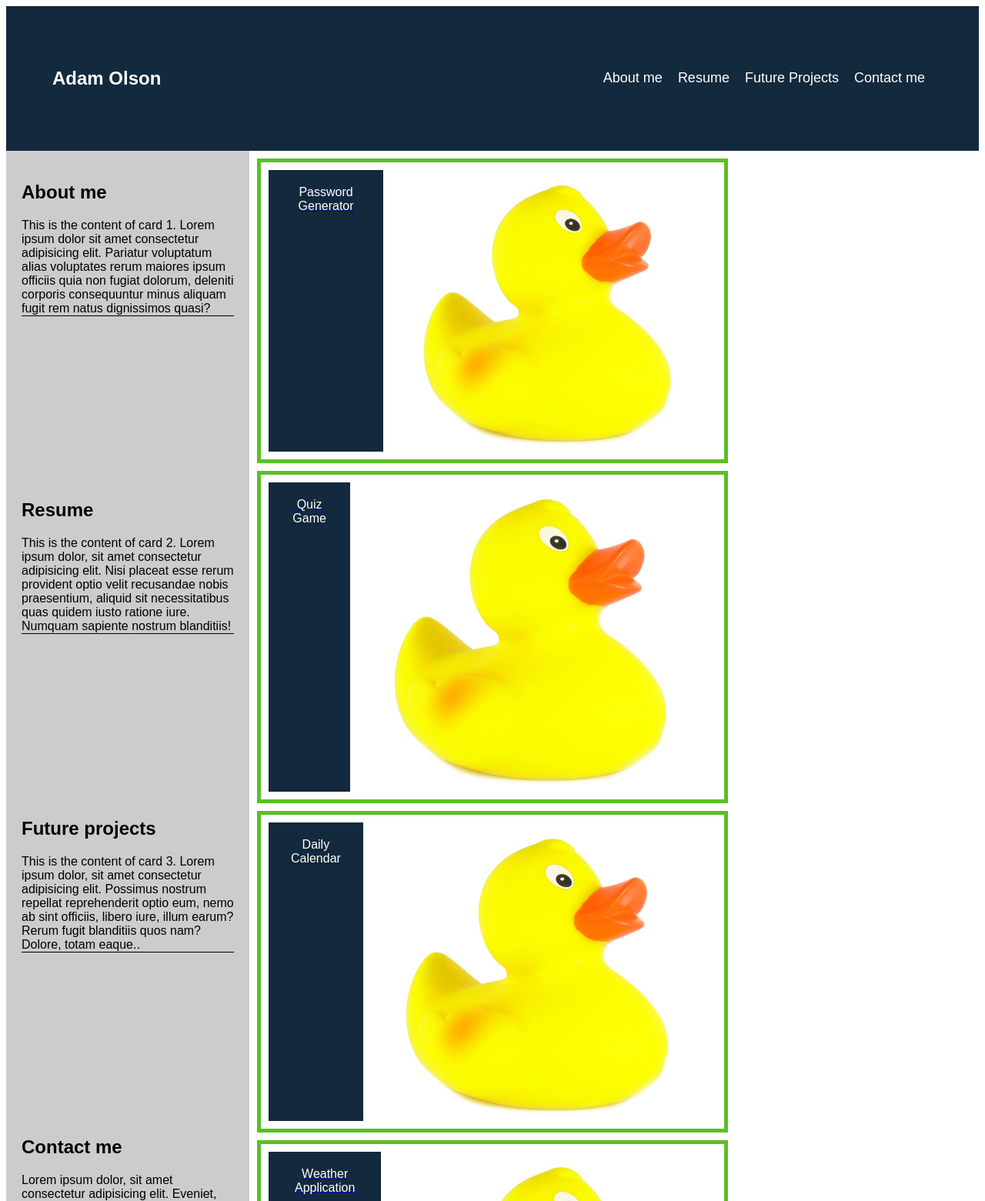
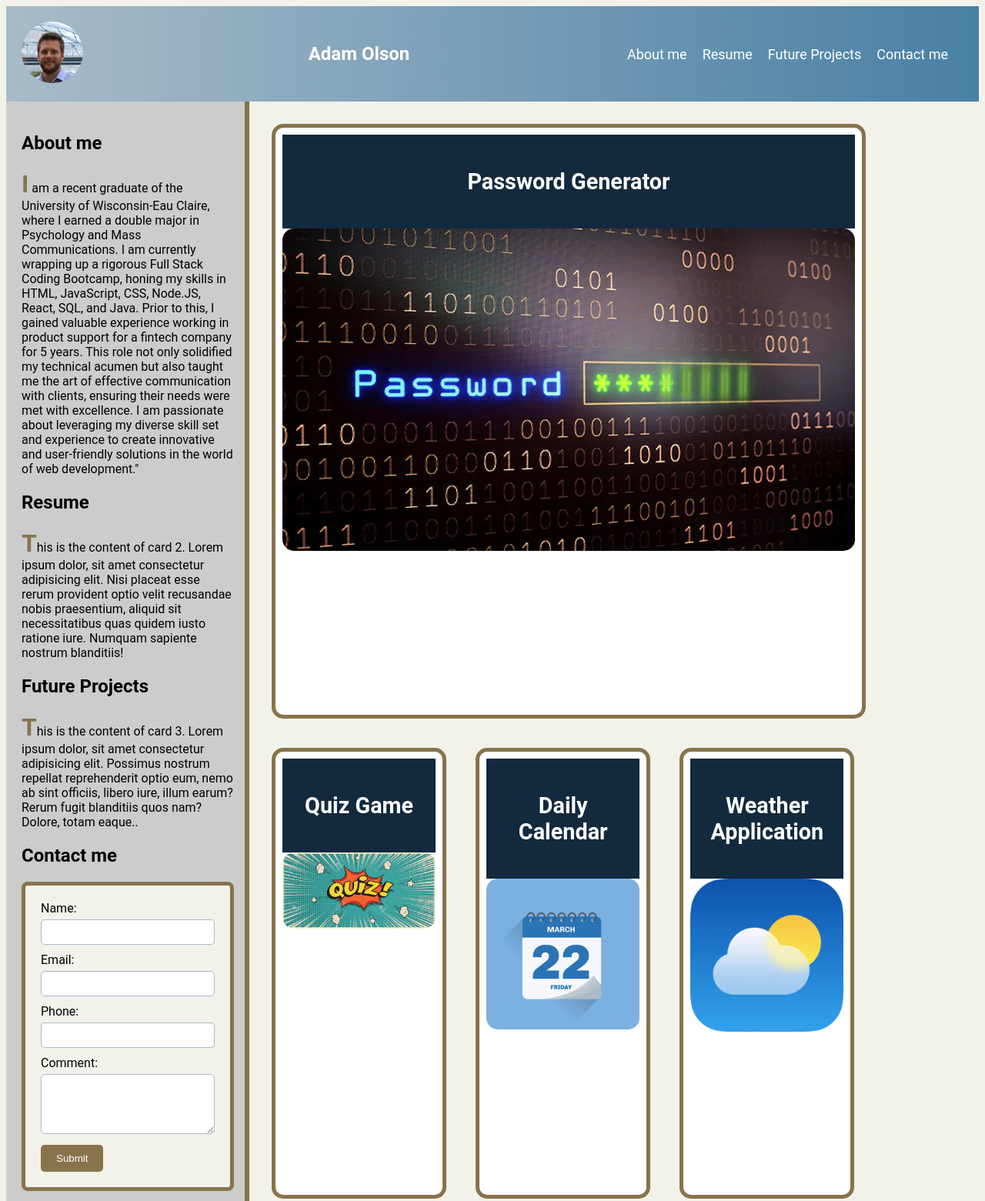
Before and after one commit to adamolson11/Babylon-Begins, a plain HTML site: page index.html in a window 1280 px wide. Shown: the top 1561 px of the page at 77% size. Drawn offline with Linux system fonts and the light colour scheme.

Commit message:
made a lot of changes to layout and made it more professional looking

```diff
--- a/css/style.css
+++ b/css/style.css
@@ -3,170 +3,189 @@
 }
 
 body {
-
-  font-family: Arial, Helvetica, sans-serif;
+  font-family: Roboto;
+  background-color: #F2F2EB;
 }
 
-main {
+.main-header {
   display: flex;
-  /* Forces elements to the next line if they don't fit */
-  flex-wrap: wrap;
-  margin-top: 2%;
+  align-items: center;
+  justify-content: space-between;
+  padding: 60px;
+  background: #13293d;
+  background: linear-gradient(to right, #A9BBC8, #4880a5);
+  color: #fff;
+  padding: 20px;
+}
+
+.main-header img.resumePhoto {
+  width: 80px;
+  height: 80px;
+  border-radius: 50%;
+  object-fit: cover;
+  margin-right: 10px;
 }
 
 
 
-.main-header {
+img.resumePhoto:hover {
+  box-shadow: 0 0 10px rgba(240, 235, 235, 0.5); /* Add a shadow on hover */
+}
+.main-header h1 {
+  font-size: 24px;
+}
+
+.main-header ul {
+  list-style: none;
+  margin: 0;
+  padding: 0;
   display: flex;
-  /* Forces elements to the next line if they don't fit */
-  align-items: center;
-  flex-wrap: wrap;
-  justify-content: space-between;
-  padding: 60px;
-  background: #13293d;
-  color: #fff;
-  width: 100%; /* Make the header span the full width */
+}
+
+.main-header li {
+  margin-right: 20px;
 
 }
 
+.main-header a {
+  text-decoration: none;
+  color: white;
+  font-size: 18px;
+}
 
-
-.header-links {
+.split-screen {
   display: flex;
 }
 
-.header-links ul {
-  list-style-type: none;
-  display: flex;
-}
-
-.header-links li {
-  margin: 0 10px;
-}
-
-.header-links a {
-  text-decoration: none;
-  color: white;
-  font-size: 18px;
-  scroll-behavior: smooth;
-}
-
-.header-links a:hover {
-  text-decoration: underline;
-}
-
-/* Container for flexboxes */
-section {
-display: flex;
-}
-
-/* Style the navigation menu */
-aside {
- max-width: 25%;
-  background: #ccc;
+.aside-container {
+  flex: 0 0 25%;
+  background-color: #ccc;
   padding: 20px;
 }
 
-
-/* Style the content */
-.projects-container{
-display:flexbox;
-  max-width: 50%;
-
-}
-
-/* Style the footer */
-footer {
-
-  background-color: #777;
-  padding: 10px;
-  text-align: center;
-  color: white;
-}
-
-.container {
-  display: flex;
-  flex-wrap: wrap;
-  justify-content: space-between; /* Align the aside and article sections */
-  margin-top: 2%;
+/* Vertical line alongside the aside cards */
+.aside-container {
+  position: relative;
 }
 
 
-.card-container {
-  display: grid;
-
- }
-
-.projects {
-  display: flex;
-  justify-content: space-between;
-  flex-wrap: wrap;
-  gap: 50px;
+/* Vertical line alongside the aside cards */
+.aside-container::after {
+  content: "";
+  display: block;
+  position: absolute;
+  top: 0;
+  bottom: 0;
+  right: 0;
+  width: 6px; /* Adjust the width of the vertical line */
+  background-color: #88734C; /* Accent color */
 }
 
-
-/* Style for individual project cards */
-.projectcard {
-  border: 5px solid rgb(90, 192, 36);
-  background-color: #fff;
-  padding: 10px;
-  margin: 10px;
+.projects-container {
+  flex: 1;
   display: flex;
-  justify-content: center;
-  flex: 1 0 0;
-  text-align: center;
+  flex-wrap: wrap;
+  gap: 20px;
+  padding: 20px;
 }
 
+.asidecards {
+  margin-bottom: 20px;
+  transition: box-shadow 0.3 ease-in-out;
+  border-color: bold;
+}
 
+.asidecards:hover {
+  box-shadow: 0 0 10px rgba(0, 0, 0, 0.5); /* Add a shadow on hover */
+}
+.projectcard {
+  border: 5px solid #88734C;
+
+  background-color: #fff;
+  padding: 1%;
+  margin: 1%;
+  flex: 0 0 25%;
+  max-width: 25%; /*this set the width and height*/
+  transition: box-shadow 0.3s ease-in-out;
+  border-radius: 15px; /* Add rounded corners to the project cards */
+  overflow: hidden;
+}
 
 .projectcard header {
   padding: 20px;
   background: #13293d;
   color: #fff;
-}
-
-.projectcard img  {
-  width: 100%;
-  min-width: 400px;
+  font-size: 1.2rem;
+  text-align: center;
 }
 
 
-
-.asidecards{
-  display:flexbox;
+.larger-card {
+  flex: 0 0 95%; /* Width of the first (larger) project card */
+  max-width: 85%; /* Set the maximum width of the first (larger) project card */
+}
 
 
+.projectcard:hover {
+  box-shadow: 0 0 10px rgba(0, 0, 0, 0.5); /* Adds a shadow and a  hover */
+}
 
 
-.asidecards header {
-  padding: 20px;
-}
-
-.asidecards p {
-  text-align: center;
-}
-
-.asidecards img {
+.project-Card-Images {
   width: 100%;
 }
 
-
-.asidecards:hover,.projectcard:hover {
-  background-color: #f0f0f0;
-  border-color: #999;
+.projectcard img {
+  width: 100%;
+  border-radius: 15px;
+  object-fit: cover;
 }
 
-.asidep{
-  border-bottom: 1px solid black;
-
+.footer {
+  background-color: #88734C;
+  padding: 10px;
+  text-align: center;
+  color: white;
+  background: linear-gradient(to right, #13293d, #4880a5);
 }
 
-#password-generator-card {
-  grid-column: span 4; /* Make it span two columns */
+
+.asidecards p::first-letter {
+  font-size: 2em;
+  color: #88734C; /* Accent color for the first letter */
+  font-weight: bold;
 }
 
-.aside-container {
-  flex: 0 0 25%; /* Adjust the width of the aside */
-  background-color: #ccc;
+.contact-form {
   padding: 20px;
+  border: 5px solid #88734C; /* Accent color */
+  background-color: #F2F2EB; /* Neutral color */
+  border-radius: 8px; /* Rounded edges */
 }
+
+.contact-form label {
+  display: block;
+  margin-bottom: 5px;
+}
+
+.contact-form input,
+.contact-form textarea {
+  width: 100%;
+  padding: 8px;
+  margin-bottom: 10px;
+  border: 1px solid #A9BBC8; /* Headline color */
+  border-radius: 5px;
+}
+
+.contact-form textarea {
+  resize: vertical; /* Allows vertical resizing of the textarea */
+}
+
+.contact-form button {
+  padding: 10px 20px;
+  background-color: #88734C; /* Accent color */
+  color: #fff;
+  border: none;
+  border-radius: 5px;
+  cursor: pointer;
+}
--- a/index.html
+++ b/index.html
@@ -1,5 +1,6 @@
 <!DOCTYPE html>
 <html lang="en">
+
 <head>
   <title>CSS Template</title>
   <meta charset="utf-8">
@@ -7,69 +8,112 @@
   <link rel="stylesheet" href="./css/style.css">
   <link rel="stylesheet" href="./css/reset.css">
 </head>
+
 <body>
   <header class="main-header">
-    <h2>Adam Olson</h2>
+    <a href="https://www.linkedin.com/in/adam-olson-aab562201/" target="_blank">
+    <img class ="resumePhoto" src="./images/Resume Photo.jpg"/>
+    </a>
+    <h1>Adam Olson</h1>
+
     <div class="header-links">
       <ul>
-        <li><a href="#asidecard1">About me</a></li>
-        <li><a href="#asidecard2">Resume</a></li>
-        <li><a href="#asidecard3">Future Projects</a></li>
-        <li><a href="#asidecard4">Contact me</a></li>
+        <li><a href="#aboutme">About me</a></li>
+        <li><a href="#resume">Resume</a></li>
+        <li><a href="#futureprojects">Future Projects</a></li>
+        <li><a href="#contactme">Contact me</a></li>
       </ul>
     </div>
   </header>
 
-  <section class="aside-and-article" >
-    <aside class="card-container">
-        <div id="asidecard1" class="asidecards">
-          <h2>About me</h2>
-          <p class="asidep">This is the content of card 1. Lorem ipsum dolor sit amet consectetur adipisicing elit. Pariatur voluptatum alias voluptates rerum maiores ipsum officiis quia non fugiat dolorum, deleniti corporis consequuntur minus aliquam fugit rem natus dignissimos quasi?</p>
+  <section class="main-content">
+    <div class="split-screen">
+      <aside class="aside-container">
+        <div id="aboutme" class="asidecards">
+          <header>
+            <h2>About me</h2>
+          </header>
+          <p class="asidep"> I am a recent graduate of the University of Wisconsin-Eau Claire, where I earned a double major in Psychology and Mass Communications. I am currently wrapping up a rigorous Full Stack Coding Bootcamp, honing my skills in HTML, JavaScript, CSS, Node.JS, React, SQL, and Java. Prior to this, I gained valuable experience working in product support for a fintech company for 5 years. This role not only solidified my technical acumen but also taught me the art of effective communication with clients, ensuring their needs were met with excellence. I am passionate about leveraging my diverse skill set and experience to create innovative and user-friendly solutions in the world of web development."</p>
         </div>
-        <div id="asidecard2" class="asidecards">
-          <h2>Resume</h2>
-          <p class="asidep">This is the content of card 2. Lorem ipsum dolor, sit amet consectetur adipisicing elit. Nisi placeat esse rerum provident optio velit recusandae nobis praesentium, aliquid sit necessitatibus quas quidem iusto ratione iure. Numquam sapiente nostrum blanditiis!</p>
+        <div id="resume" class="asidecards">
+          <header>
+            <h2>Resume</h2>
+          </header>
+          <p class="asidep">This is the content of card 2. Lorem ipsum dolor, sit amet consectetur adipisicing elit. Nisi
+            placeat esse rerum provident optio velit recusandae nobis praesentium, aliquid sit necessitatibus quas quidem
+            iusto ratione iure. Numquam sapiente nostrum blanditiis!</p>
         </div>
-        <div id="asidecard3" class="asidecards">
-          <h2>Future projects</h2>
-          <p class="asidep">This is the content of card 3. Lorem ipsum dolor, sit amet consectetur adipisicing elit. Possimus nostrum repellat reprehenderit optio eum, nemo ab sint officiis, libero iure, illum earum? Rerum fugit blanditiis quos nam? Dolore, totam eaque..</p>
+        <div id="futureprojects" class="asidecards">
+          <header>
+            <h2>Future Projects</h2>
+          </header>
+          <p class="asidep">This is the content of card 3. Lorem ipsum dolor, sit amet consectetur adipisicing elit.
+            Possimus nostrum repellat reprehenderit optio eum, nemo ab sint officiis, libero iure, illum earum? Rerum
+            fugit blanditiis quos nam? Dolore, totam eaque..</p>
         </div>
-        <div id="asidecard4" class="asidecards">
-          <h2>Contact me</h2>
-          <p class="asidep">Lorem ipsum dolor, sit amet consectetur adipisicing elit. Eveniet, laboriosam. Vel possimus impedit libero, excepturi suscipit, rerum labore cupiditate deleniti nesciunt eveniet quis perspiciatis nobis commodi tempore non? Voluptatum, incidunt!</p>
-        </div>
-      </div>
-    </aside>
-    <article class="projects-container">
-      <!-- Project Cards -->
-        <a href="https://adamolson11.github.io/silver-octo-adventure/" class="card-link">
-          <section class="projectcard" id="password-generator-card">
-            <header>Password Generator</header>
-            <img src="./images/610EksXe52L.jpg" alt="module 4" />
-          </section>
-        </a>
-        <a href="https://adamolson11.github.io/flashcard-quiz/" class="card-link">
-          <section class="projectcard">
-            <header>Quiz Game</header>
-            <img src="./images/610EksXe52L.jpg" alt="module 4" />
-          </section>
-        </a>
-        <a href="https://adamolson11.github.io/dailyCalendar/" class="card-link">
-          <section class="projectcard">
-            <header>Daily Calendar</header>
-            <img src="./images/610EksXe52L.jpg" alt="module 4" />
-          </section>
-        </a>
-        <a href="https://adamolson11.github.io/weatherapp/" class="card-link">
-          <section class="projectcard">
-            <header>Weather Application</header>
-            <img src="./images/610EksXe52L.jpg" alt="module 4" />
-          </section>
-        </a>
-    </article>
-  </section >
-  <footer>
+        <section class="asidecards">
+          <header>
+            <h2>Contact me</h2>
+          </header>
+          <form class="contact-form">
+            <label for="name">Name:</label>
+            <input type="text" id="name" name="name" required>
+
+            <label for="email">Email:</label>
+            <input type="email" id="email" name="email" required>
+
+            <label for="phone">Phone:</label>
+            <input type="tel" id="phone" name="phone" required>
+
+            <label for="comment">Comment:</label>
+            <textarea id="comment" name="comment" rows="4" required></textarea>
+
+            <button type="submit">Submit</button>
+          </form>
+        </section>
+
+      </aside>
+
+      <article class="projects-container">
+        <section class="projectcard larger-card" id="password-generator-card">
+          <header>
+            <h2>Password Generator</h2>
+          </header>
+          <a href="https://adamolson11.github.io/silver-octo-adventure/" class="card-link">
+            <img src="./images/Strong-Password-Generator.webp" class="project-Card-Images" alt="module 4" />
+          </a>
+        </section>
+        <section class="projectcard">
+          <header>
+            <h2>Quiz Game</h2>
+          </header>
+          <a href="https://adamolson11.github.io/flashcard-quiz/" class="card-link">
+            <img src="./images/Quiz-Game.jpg" alt="module 4" />
+          </a>
+        </section>
+        <section class="projectcard">
+          <header>
+            <h2>Daily Calendar</h2>
+          </header>
+          <a href="https://adamolson11.github.io/dailyCalendar/" class="card-link">
+            <img src="./images/dailyCalendar.jpg" alt="module 4" />
+          </a>
+        </section>
+        <section class="projectcard">
+          <header>
+            <h2>Weather Application</h2>
+          </header>
+          <a href="https://adamolson11.github.io/weatherapp/" class="card-link">
+            <img src="./images/Weather_iOS_15.webp" alt="module 4" />
+          </a>
+        </section>
+      </article>
+    </div>
+  </section>
+
+  <footer class="footer">
     <p>Footer</p>
   </footer>
 </body>
+
 </html>
```
Also changed, not shown: css/reset.css (+17 -9 lines), images/Quiz-Game.jpg (added), images/Resume Photo.jpg (added), images/Strong-Password-Generator.webp (added), images/Weather_iOS_15.webp (added), images/dailyCalendar.jpg (added).
